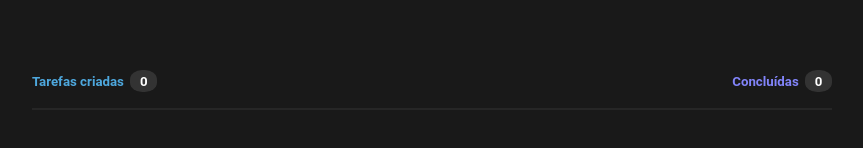
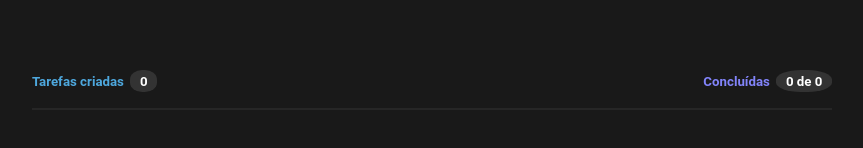
Before and after one commit to GuiSandoval/todo-list, a React (Vite) app: page / in a window 1280 px wide. Shown: the part 224-372 px from the top of the page, without its empty margins (208-1071 px from the left). Built offline with nearby package versions, Linux system fonts and the light colour scheme.

Commit message:
Fix erros css

```diff
--- a/src/components/Content/styles.ts
+++ b/src/components/Content/styles.ts
@@ -4,7 +4,6 @@ export const ContainerContent = styled.main`
   display: flex;
   flex-direction: column;
   margin: -1.6rem auto 0;
-  height: 100vh;
   width: 100%;
   max-width: 800px;
 `;
--- a/src/pages/Home/components/SectionList/index.tsx
+++ b/src/pages/Home/components/SectionList/index.tsx
@@ -20,7 +20,7 @@ function SectionList({ tasks, changeTaskComplete, deleteTask }: SectionListProps
 
       <S.HeaderSectionList>
         <S.TitleListCreated>Tarefas criadas <span>{tasksCreated.length}</span></S.TitleListCreated>
-        <S.TitleListCompleted>Concluídas <span>{tasksCompleted.length}</span></S.TitleListCompleted>
+        <S.TitleListCompleted>Concluídas <span>{tasksCompleted.length} de {tasksCreated.length}</span></S.TitleListCompleted>
       </S.HeaderSectionList>
 
       <S.ContentSectionList>
```
